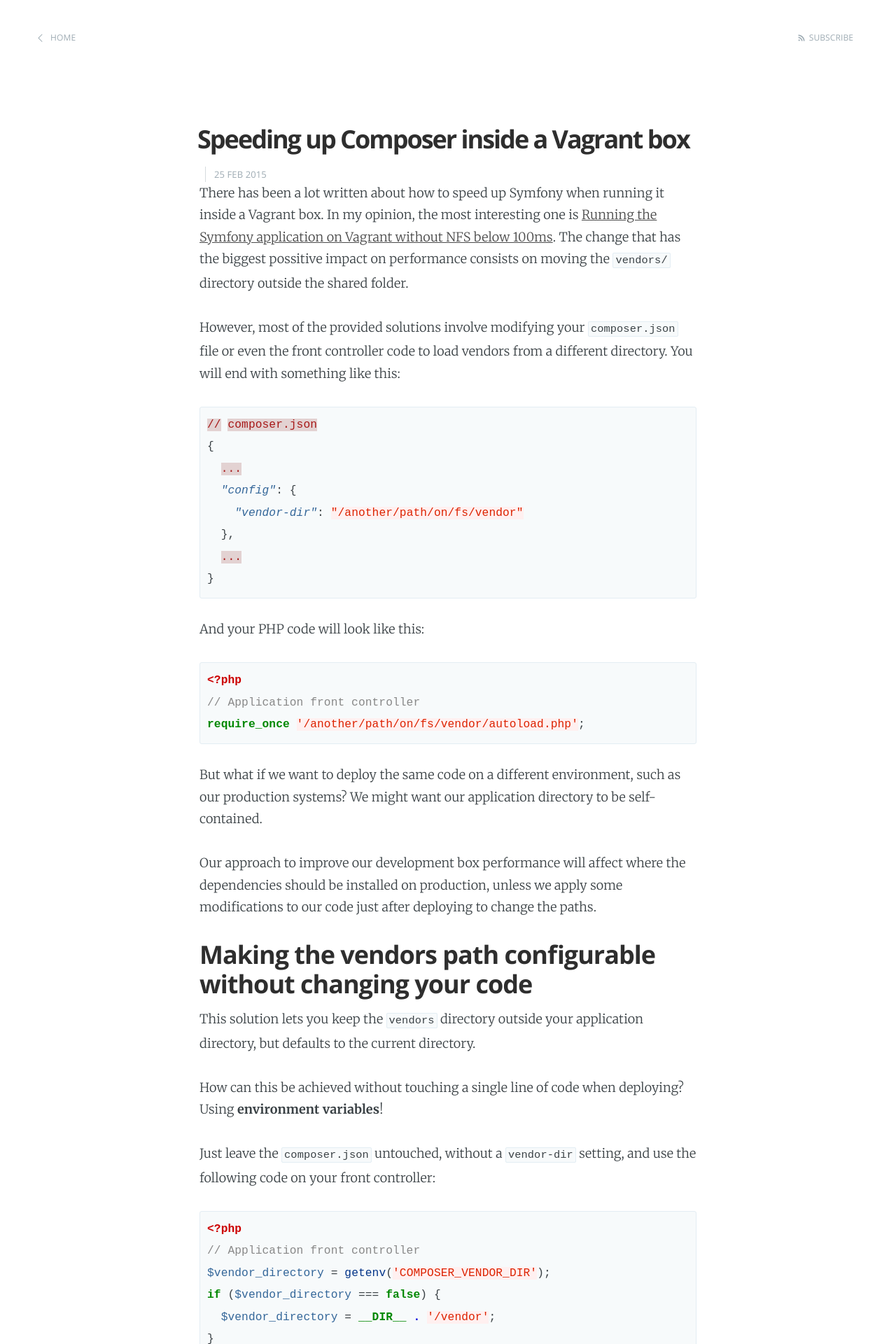
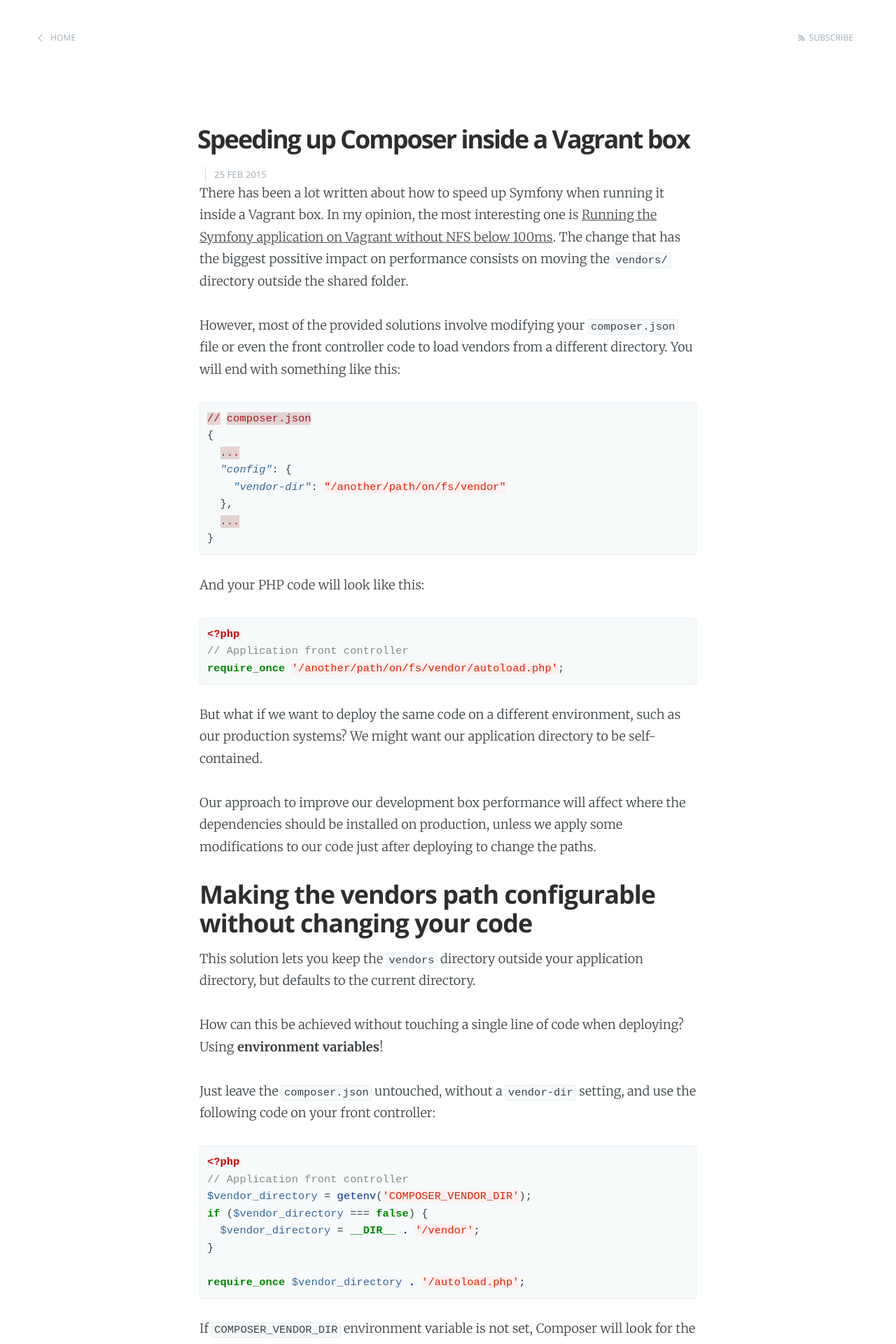
Before and after one commit to jorgelzpz/jorgelzpz.github.com, a Jekyll site: the page built from _posts/2015-02-25-speeding-up-composer-inside-vagrant-boxes.markdown, in a window 1280 px wide. Shown: the top 1920 px of the page at 70% size. Built offline with Jekyll 4.4.1, drawn with Linux system fonts in a browser that asks for light colours.

Commit message:
Change code blocks font size and line height
Lowered them a bit

```diff
--- a/assets/css/screen.css
+++ b/assets/css/screen.css
@@ -328,6 +328,7 @@
     padding: 1px 3px;
     font-family: Inconsolata, monospace, sans-serif;
     font-size: 0.85em;
+    line-height: 1.6em;
     white-space: pre-wrap;
     border: #E3EDF3 1px solid;
     background: #F7FAFB;
@@ -342,7 +343,8 @@
     width: 100%;
     padding: 10px;
     font-family: Inconsolata, monospace, sans-serif;
-    font-size: 0.9em;
+    font-size: 0.85em;
+    line-height: 1.6em;
     white-space: pre;
     overflow: auto;
     background: #F7FAFB;
```
